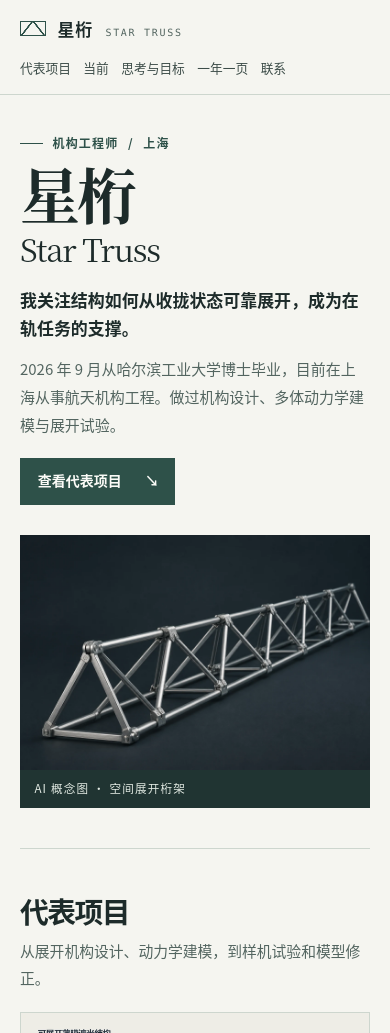
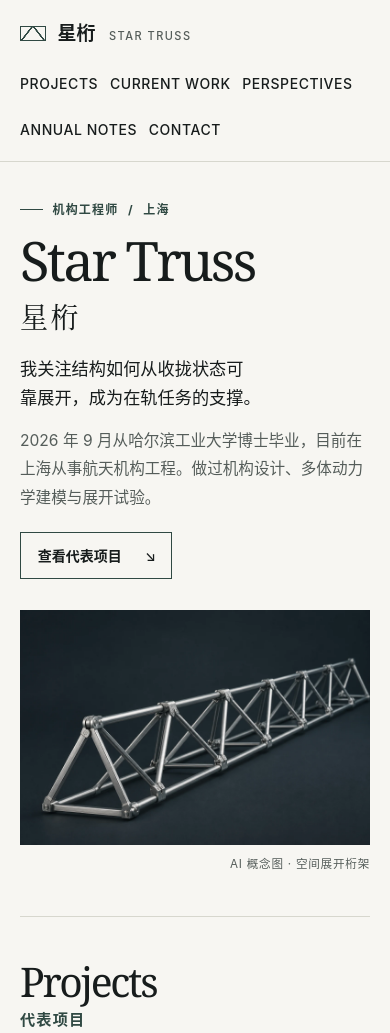
Before and after one commit to StarTruss/startruss.github.io, a plain HTML site: page index.html in a window 390 px wide. Shown: the top 1033 px of the page. Drawn offline with Linux system fonts and the light colour scheme.

Commit message:
Refine typography and English navigation

```diff
--- a/index.html
+++ b/index.html
@@ -4,7 +4,7 @@
   <meta charset="utf-8">
   <meta name="viewport" content="width=device-width, initial-scale=1">
   <meta name="description" content="星桁的个人主页。空间展开机构、动力学建模、试验验证，以及一名机构工程师的年度记录。">
-  <meta name="theme-color" content="#f5f5f0">
+  <meta name="theme-color" content="#f7f6f2">
   <link rel="canonical" href="https://startruss.github.io/">
   <link rel="stylesheet" href="styles.css">
   <title>星桁 · Star Truss | 机构工程师</title>
@@ -17,12 +17,12 @@
         <span class="brand-mark" aria-hidden="true"></span>
         <span>星桁 <span class="brand-en">STAR TRUSS</span></span>
       </a>
-      <nav class="nav-links" aria-label="主导航">
-        <a href="#work">代表项目</a>
-        <a href="#now">当前</a>
-        <a href="#thinking">思考与目标</a>
-        <a href="#years">一年一页</a>
-        <a href="#contact">联系</a>
+      <nav class="nav-links" lang="en" aria-label="Primary navigation">
+        <a href="#work">Projects</a>
+        <a href="#now">Current Work</a>
+        <a href="#thinking">Perspectives</a>
+        <a href="#years">Annual Notes</a>
+        <a href="#contact">Contact</a>
       </nav>
     </div>
   </header>
@@ -31,7 +31,10 @@
     <section class="shell hero" aria-labelledby="intro-heading">
       <div class="hero-copy">
         <p class="eyebrow hero-role">机构工程师<span aria-hidden="true"> / </span>上海</p>
-        <h1 id="intro-heading">星桁<span lang="en">Star Truss</span></h1>
+        <h1 id="intro-heading">
+          <span class="hero-name" lang="en">Star Truss</span>
+          <span class="hero-name-zh" lang="zh-CN">星桁</span>
+        </h1>
         <p class="hero-lead">我关注结构如何从收拢状态可靠展开，成为在轨任务的支撑。</p>
         <p class="hero-desc">2026 年 9 月从哈尔滨工业大学博士毕业，目前在上海从事航天机构工程。做过机构设计、多体动力学建模与展开试验。</p>
         <a class="button-link" href="#work">查看代表项目 <span aria-hidden="true">↘</span></a>
@@ -44,7 +47,10 @@
 
     <section id="work" class="shell section" aria-labelledby="work-heading">
       <div class="section-intro">
-        <h2 id="work-heading">代表项目</h2>
+        <h2 id="work-heading">
+          <span class="section-title-en" lang="en">Projects</span>
+          <span class="section-title-zh">代表项目</span>
+        </h2>
         <p>从展开机构设计、动力学建模，到样机试验和模型修正。</p>
       </div>
       <div class="project-grid">
@@ -80,7 +86,10 @@
     <section id="now" class="section section-tinted" aria-labelledby="now-heading">
       <div class="shell section-pair">
         <div class="section-intro">
-          <h2 id="now-heading">当前</h2>
+          <h2 id="now-heading">
+            <span class="section-title-en" lang="en">Current Work</span>
+            <span class="section-title-zh">当前</span>
+          </h2>
           <p>从博士研究到工程一线。</p>
         </div>
         <div class="section-content">
@@ -100,7 +109,10 @@
 
     <section id="thinking" class="shell section section-pair" aria-labelledby="thinking-heading">
       <div class="section-intro">
-        <h2 id="thinking-heading">思考与目标</h2>
+        <h2 id="thinking-heading">
+          <span class="section-title-en" lang="en">Perspectives</span>
+          <span class="section-title-zh">思考与目标</span>
+        </h2>
         <p>记录对航天机构的判断，以及还有待验证的问题。</p>
       </div>
       <div class="section-content">
@@ -114,7 +126,10 @@
 
     <section id="years" class="shell section section-pair" aria-labelledby="years-heading">
       <div class="section-intro">
-        <h2 id="years-heading">一年一页</h2>
+        <h2 id="years-heading">
+          <span class="section-title-en" lang="en">Annual Notes</span>
+          <span class="section-title-zh">一年一页</span>
+        </h2>
         <p>给每一年的变化、判断和问题留一页。</p>
       </div>
       <a class="year-card" href="2026.html">
@@ -127,7 +142,10 @@
     <section id="contact" class="contact" aria-labelledby="contact-heading">
       <div class="shell contact-shell">
         <div class="section-intro">
-          <h2 id="contact-heading">联系方式</h2>
+          <h2 id="contact-heading">
+            <span class="section-title-en" lang="en">Contact</span>
+            <span class="section-title-zh">联系方式</span>
+          </h2>
           <p>欢迎交流空间展开机构、动力学建模与试验验证。</p>
         </div>
         <a class="button-link contact-button" href="https://github.com/StarTruss">GitHub · StarTruss <span aria-hidden="true">↗</span></a>
--- a/styles.css
+++ b/styles.css
@@ -1,15 +1,16 @@
 :root {
   color-scheme: light;
-  --paper: #f5f5f0;
-  --soft: #e9eee9;
-  --ink: #1d2b2a;
-  --body: #3d4d49;
-  --muted: #536560;
-  --rule: #cdd6ce;
-  --green: #2e5149;
-  --white: #fbfbf7;
-  --sans: "Instrument Sans", "PingFang SC", "Microsoft YaHei", "Noto Sans CJK SC", sans-serif;
-  --serif: "Instrument Serif", "Songti SC", "Noto Serif CJK SC", SimSun, Georgia, serif;
+  --paper: #f7f6f2;
+  --soft: #eeede7;
+  --ink: #171c1c;
+  --body: #383f3e;
+  --muted: #555d5a;
+  --rule: #d7d7ce;
+  --green: #304943;
+  --white: #fbfaf7;
+  --sans: Inter, system-ui, "PingFang SC", "Hiragino Sans GB", "Microsoft YaHei", "Noto Sans CJK SC", sans-serif;
+  --serif: Georgia, "Times New Roman", serif;
+  --serif-zh: "Kaiti TC", "BiauKai", STKaiti, KaiTi, "Songti SC", "Noto Serif CJK SC", SimSun, serif;
   --mono: "IBM Plex Mono", "Cascadia Mono", Consolas, monospace;
 }
 
@@ -55,7 +56,7 @@ img {
 }
 
 .shell {
-  width: min(1260px, calc(100% - 7rem));
+  width: min(1380px, calc(100% - 8rem));
   margin-inline: auto;
 }
 
@@ -82,7 +83,7 @@ img {
   justify-content: space-between;
   align-items: center;
   gap: 1.5rem;
-  min-height: 76px;
+  min-height: 88px;
 }
 
 .brand {
@@ -90,9 +91,8 @@ img {
   align-items: center;
   flex: 0 0 auto;
   gap: .72rem;
-  font-size: 17px;
-  font-weight: 700;
-  letter-spacing: .04em;
+  font-size: 19px;
+  font-weight: 600;
 }
 
 .brand-mark {
@@ -106,23 +106,46 @@ img {
 }
 
 .brand-en {
-  margin-inline-start: .5rem;
+  margin-inline-start: .55rem;
   color: var(--muted);
-  font: 10px var(--mono);
-  letter-spacing: .17em;
+  font: 500 .69rem var(--sans);
+  letter-spacing: .13em;
 }
 
 .nav-links {
   display: flex;
   flex-wrap: wrap;
   align-items: center;
-  gap: .25rem clamp(1.1rem, 3vw, 2.3rem);
+  gap: .15rem clamp(1rem, 2.4vw, 2.65rem);
 }
 
 .nav-links a {
-  padding-block: .4rem;
-  color: var(--body);
-  font-size: 14px;
+  display: inline-flex;
+  position: relative;
+  align-items: center;
+  min-height: 44px;
+  color: var(--ink);
+  font-size: 1.0625rem;
+  font-weight: 550;
+  letter-spacing: .075em;
+  text-transform: uppercase;
+  white-space: nowrap;
+}
+
+.nav-links a::after {
+  position: absolute;
+  inset: auto 0 4px;
+  height: 1px;
+  background: currentColor;
+  content: "";
+  opacity: 0;
+  transition: opacity .18s ease;
+}
+
+.nav-links a:hover::after,
+.nav-links a:focus-visible::after,
+.nav-links a[aria-current]::after {
+  opacity: 1;
 }
 
 .nav-links a:hover, .brand:hover, .back-link:hover, .site-footer a:hover {
@@ -131,10 +154,10 @@ img {
 
 .hero {
   display: grid;
-  grid-template-columns: minmax(0, .87fr) minmax(0, 1.37fr);
+  grid-template-columns: minmax(0, .88fr) minmax(0, 1.26fr);
   align-items: center;
-  gap: clamp(2.5rem, 5.6vw, 6rem);
-  padding-block: clamp(3.1rem, 7.5vw, 6.4rem);
+  gap: clamp(2.2rem, 5vw, 5rem);
+  padding-block: clamp(3.4rem, 6.2vw, 6.2rem);
 }
 
 .hero-copy {
@@ -162,30 +185,37 @@ img {
 }
 
 .hero h1 {
-  margin: .38rem 0 1.65rem;
-  font: 700 clamp(3.75rem, 7.4vw, 7.3rem)/1.12 var(--serif);
-  letter-spacing: -.05em;
+  margin: .85rem 0 1.65rem;
+  font-weight: 400;
 }
 
-.hero h1 span {
+.hero-name {
   display: block;
-  margin-top: .35rem;
-  font: 400 clamp(1.95rem, 4.1vw, 4.15rem)/1.05 var(--serif);
-  letter-spacing: -.04em;
+  font: 400 clamp(3.4rem, 6.9vw, 7.6rem)/.98 var(--serif);
+  letter-spacing: -.05em;
+  white-space: nowrap;
+}
+
+.hero-name-zh {
+  display: block;
+  margin-top: .72rem;
+  font: 400 clamp(1.75rem, 3.05vw, 3.25rem)/1.24 var(--serif-zh);
+  letter-spacing: .09em;
 }
 
 .hero-lead {
-  max-width: 24ch;
-  font-size: clamp(1.06rem, 1.7vw, 1.31rem);
-  font-weight: 600;
-  line-height: 1.68;
+  max-width: 25em;
+  font-size: clamp(1.075rem, 1.65vw, 1.27rem);
+  font-weight: 500;
+  line-height: 1.72;
+  text-wrap: balance;
 }
 
 .hero-desc {
-  max-width: 34ch;
-  margin-top: .8rem;
+  max-width: 26em;
+  margin-top: .85rem;
   color: var(--muted);
-  font-size: .935rem;
+  font-size: .975rem;
 }
 
 .button-link {
@@ -209,14 +239,19 @@ img {
 }
 
 .hero .button-link {
-  margin-top: 1.65rem;
+  margin-top: 1.55rem;
+  background: transparent;
+  color: var(--ink);
+  font-weight: 550;
+}
+
+.hero .button-link:hover {
+  background: var(--green);
+  color: var(--white);
 }
 
 .hero-visual {
-  position: relative;
   min-width: 0;
-  background: #17282c;
-  color: var(--white);
 }
 
 .hero-visual img {
@@ -226,11 +261,11 @@ img {
 }
 
 .hero-visual figcaption {
-  padding: .52rem .9rem;
-  background: #203432;
-  color: #e2eae3;
+  margin-top: .6rem;
+  color: var(--muted);
   font-size: .725rem;
-  letter-spacing: .1em;
+  letter-spacing: .065em;
+  text-align: right;
 }
 
 .section {
@@ -240,13 +275,26 @@ img {
 }
 
 .section-intro h2 {
-  font-size: clamp(1.8rem, 3.3vw, 3rem);
-  font-weight: 700;
+  font-weight: 400;
+}
+
+.section-title-en {
+  display: block;
+  font: 400 clamp(2.55rem, 4.8vw, 4.95rem)/1 var(--serif);
   letter-spacing: -.055em;
 }
 
+.section-title-zh {
+  display: block;
+  margin-top: .6rem;
+  color: var(--green);
+  font-size: .95rem;
+  font-weight: 600;
+  letter-spacing: .075em;
+}
+
 .section-intro p {
-  margin-top: .55rem;
+  margin-top: .8rem;
   color: var(--muted);
   font-size: .925rem;
 }
@@ -259,8 +307,7 @@ img {
 }
 
 .project-card {
-  border: 1px solid var(--rule);
-  background: var(--white);
+  border-bottom: 1px solid var(--rule);
 }
 
 .project-link {
@@ -278,16 +325,11 @@ img {
   width: 100%;
   aspect-ratio: 1.6;
   object-fit: cover;
-  transition: transform .35s ease;
-}
-
-.project-link:hover img {
-  transform: scale(1.035);
 }
 
 .project-card-copy {
   position: relative;
-  padding: 1.2rem 3.4rem 1.4rem 1.35rem;
+  padding: 1.2rem 3rem 1.55rem 0;
 }
 
 .project-card h3 {
@@ -304,17 +346,18 @@ img {
   color: var(--green);
   font-family: var(--mono);
   font-size: 1.17rem;
-  transition: transform .2s;
 }
 
 .card-arrow {
   position: absolute;
   top: 1.45rem;
-  right: 1.35rem;
+  right: .15rem;
 }
 
-.project-link:hover .card-arrow, .entry-link:hover .entry-arrow, .year-card:hover .entry-arrow {
-  transform: translate(.15rem, -.15rem);
+.project-link:hover h3, .entry-link:hover strong, .year-card:hover strong {
+  text-decoration: underline;
+  text-decoration-thickness: 1px;
+  text-underline-offset: .2em;
 }
 
 .section-tinted {
@@ -414,6 +457,10 @@ img {
   color: #d3dfd7;
 }
 
+.contact .section-title-zh {
+  color: #d3dfd7;
+}
+
 .contact-button {
   flex: 0 0 auto;
   border-color: #e8eee8;
@@ -459,8 +506,9 @@ img {
 
 .article-header h1 {
   margin: .6rem 0 1rem;
-  font-size: clamp(2.2rem, 5.9vw, 5rem);
-  letter-spacing: -.055em;
+  font-size: clamp(2.05rem, 5.4vw, 4.6rem);
+  font-weight: 550;
+  letter-spacing: -.045em;
 }
 
 .article-deck {
@@ -541,24 +589,28 @@ img {
   }
 }
 
+@media (max-width: 860px) {
+  .nav-shell {
+    align-items: flex-start;
+    flex-direction: column;
+    gap: .65rem;
+    padding-block: 1rem .55rem;
+  }
+}
+
 @media (max-width: 700px) {
   .shell, .article {
     width: calc(100% - 2.5rem);
   }
 
-  .nav-shell {
-    align-items: flex-start;
-    flex-direction: column;
-    gap: .35rem;
-    padding-block: .8rem .5rem;
-  }
-
   .nav-links {
-    column-gap: clamp(.6rem, 3.2vw, 1.2rem);
+    column-gap: clamp(.65rem, 3vw, 1.2rem);
   }
 
   .nav-links a {
-    font-size: .795rem;
+    font-size: .875rem;
+    font-weight: 500;
+    letter-spacing: .04em;
   }
 
   .hero {
@@ -575,8 +627,12 @@ img {
     margin-bottom: 1.25rem;
   }
 
+  .hero-name {
+    font-size: clamp(3.4rem, 12vw, 5.6rem);
+  }
+
   .hero-lead, .hero-desc {
-    max-width: 42ch;
+    max-width: 27em;
   }
 
   .hero .button-link {
@@ -604,6 +660,10 @@ img {
     width: calc(100% - 2rem);
   }
 
+  .nav-links a {
+    font-size: .8125rem;
+  }
+
   .now-list > div {
     grid-template-columns: 1fr;
     gap: .15rem;
```
Also changed, not shown: 2026.html (+7 -7 lines), deployment-evidence.html (+7 -7 lines), film.html (+6 -6 lines), scissors.html (+6 -6 lines).
